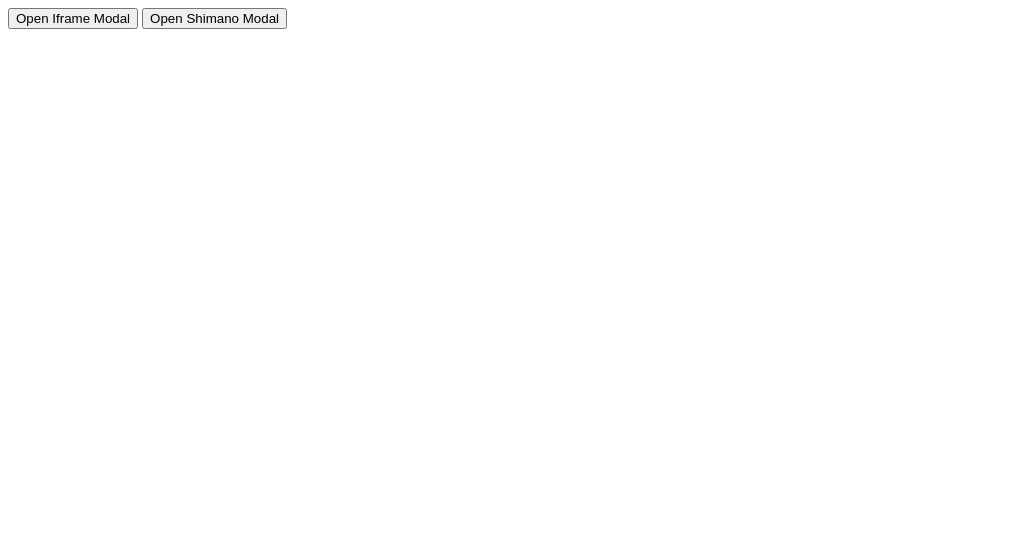
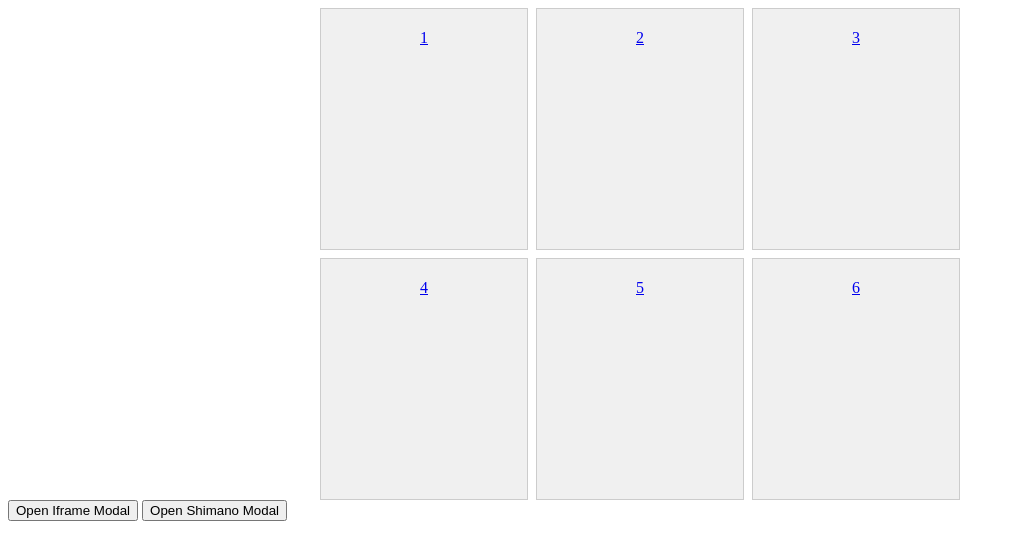
Before and after one commit to ThatTakashi/MRGLKioskSite, a plain HTML site: page index.html in a window 1280 px wide. Shown: the whole page, without its empty margins (0-1015 px from the left). Drawn offline with Linux system fonts and the light colour scheme; no server answers.

Commit message:
Add clickable 3x2 grid and styles
Adds a .parent container with six anchor-wrapped .box tiles (1–6) that call showModal() on #myModal when clicked. Appends CSS for .parent (3x2 grid, centered, gaps, width) and .box (background, border, padding, fixed height). Keeps existing modal buttons unchanged.

```diff
--- a/index.html
+++ b/index.html
@@ -9,6 +9,16 @@
     <title>MRGL</title>
 </head>
 <body>
+
+    <div class="parent">
+        <a href="#" onclick="event.preventDefault(); document.getElementById('myModal').showModal();"><div class="div1 box">1</div></a>
+        <a href="#" onclick="event.preventDefault(); document.getElementById('myModal').showModal();"><div class="div2 box">2</div></a>
+        <a href="#" onclick="event.preventDefault(); document.getElementById('myModal').showModal();"><div class="div3 box">3</div></a>
+        <a href="#" onclick="event.preventDefault(); document.getElementById('myModal').showModal();"><div class="div4 box">4</div></a>
+        <a href="#" onclick="event.preventDefault(); document.getElementById('myModal').showModal();"><div class="div5 box">5</div></a>
+        <a href="#" onclick="event.preventDefault(); document.getElementById('myModal').showModal();"><div class="div6 box">6</div></a>
+    </div>
+
     <button onclick="document.getElementById('myModal').showModal()">Open Iframe Modal</button>
     <button onclick="document.getElementById('myModal2').showModal()">Open Shimano Modal</button>
 
--- a/style.css
+++ b/style.css
@@ -6,3 +6,21 @@
     border-radius: 8px;
     padding: 20px;
   }
+
+.parent {
+    display: grid;
+    grid-template-columns: repeat(3, 1fr);
+    grid-template-rows: repeat(2, 1fr);
+    gap: 8px;
+    width: 50vw;
+    margin-left: auto;
+    margin-right: auto;
+}
+
+.box {
+    background-color: #f0f0f0;
+    border: 1px solid #ccc;
+    padding: 20px;
+    text-align: center;
+    height: 200px;
+}
```
